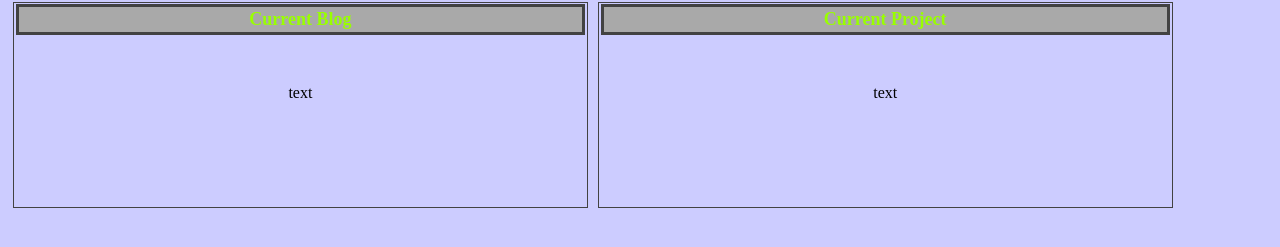
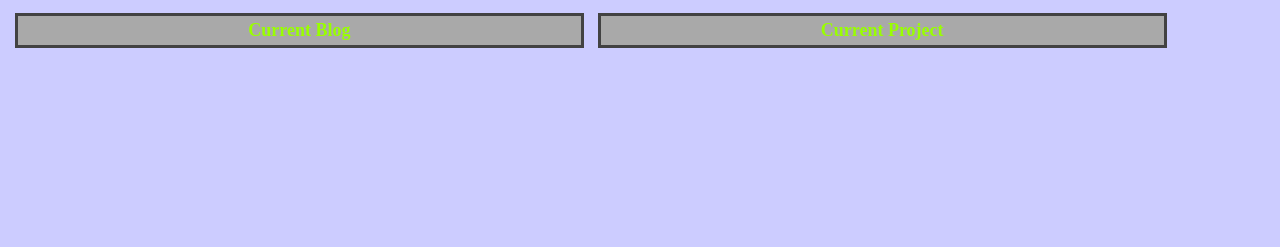
Before and after one commit to sfinkenhdz/sfinkenhdz.github.io, a plain HTML site: page index.html in a window 1280 px wide. Shown: the part 433-680 px from the top of the page. Drawn offline with Linux system fonts and the light colour scheme.

Commit message:
Add small revisions

```diff
--- a/index.html
+++ b/index.html
@@ -22,13 +22,13 @@
          <article>
                <h4>Current Blog</h4>
           <p>
-          text
+
           </p>
          </article>
          <article>
                <h4>Current Project</h4>
           <p>
-          text
+
           </p>
             </article>
       </body>
--- a/stylesheets/default.css
+++ b/stylesheets/default.css
@@ -55,9 +55,9 @@ article {
   float: left;
   margin: 5px;
   padding: 2px;
-  border-color: #424242;
-  border-style: solid;
-  border-width: thin;
+  /*border-color: #424242;*/
+  /*border-style: solid;*/
+  /*border-width: thin;*/
 }
 
 h4 {
@@ -66,7 +66,7 @@ h4 {
   font-size: 18px;
   border-color: #424242;
   border-style: solid;
-  padding: 2px;
+  padding: 4px;
   position: relative;
-  top: -25px;
+  top: -15px;
   }
```
